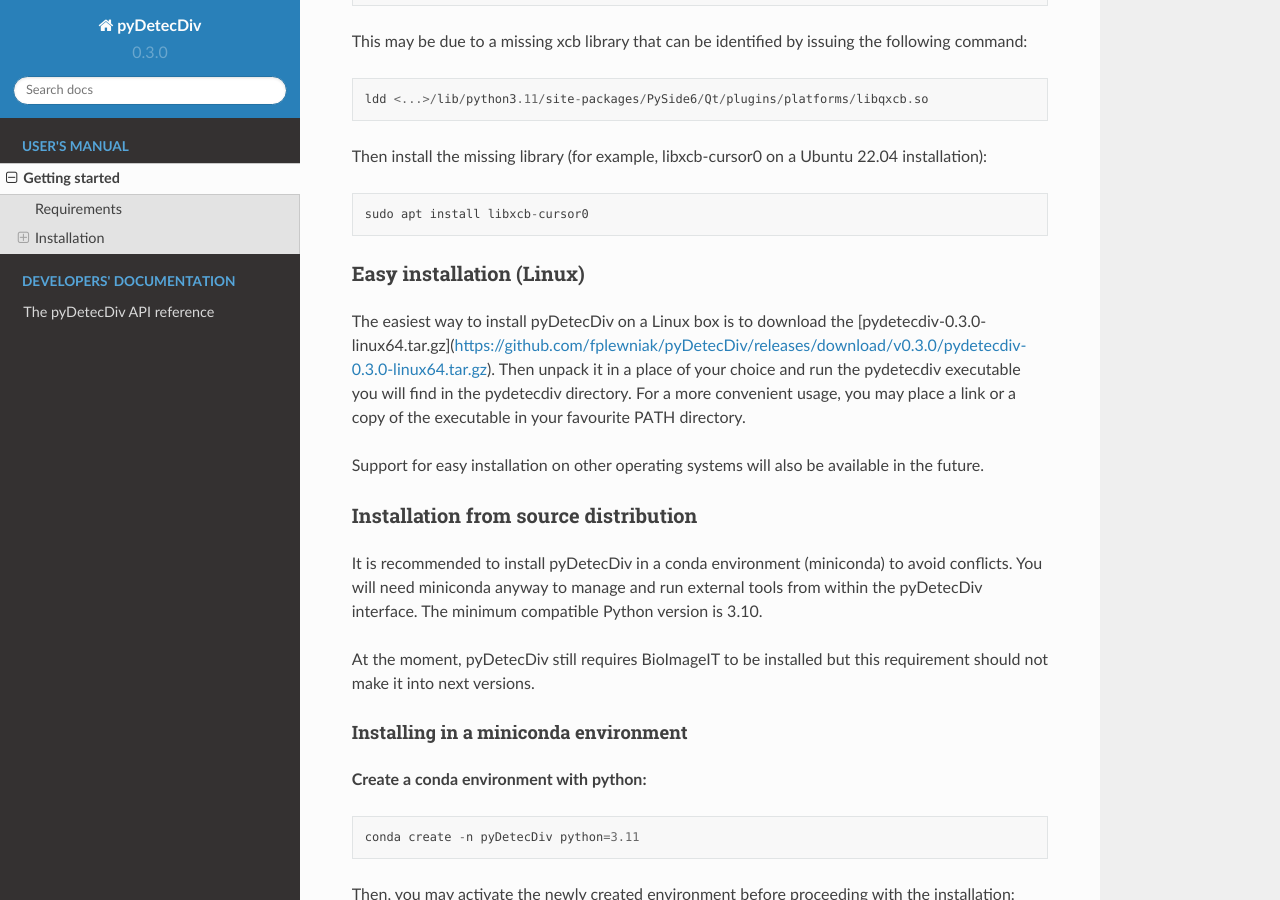
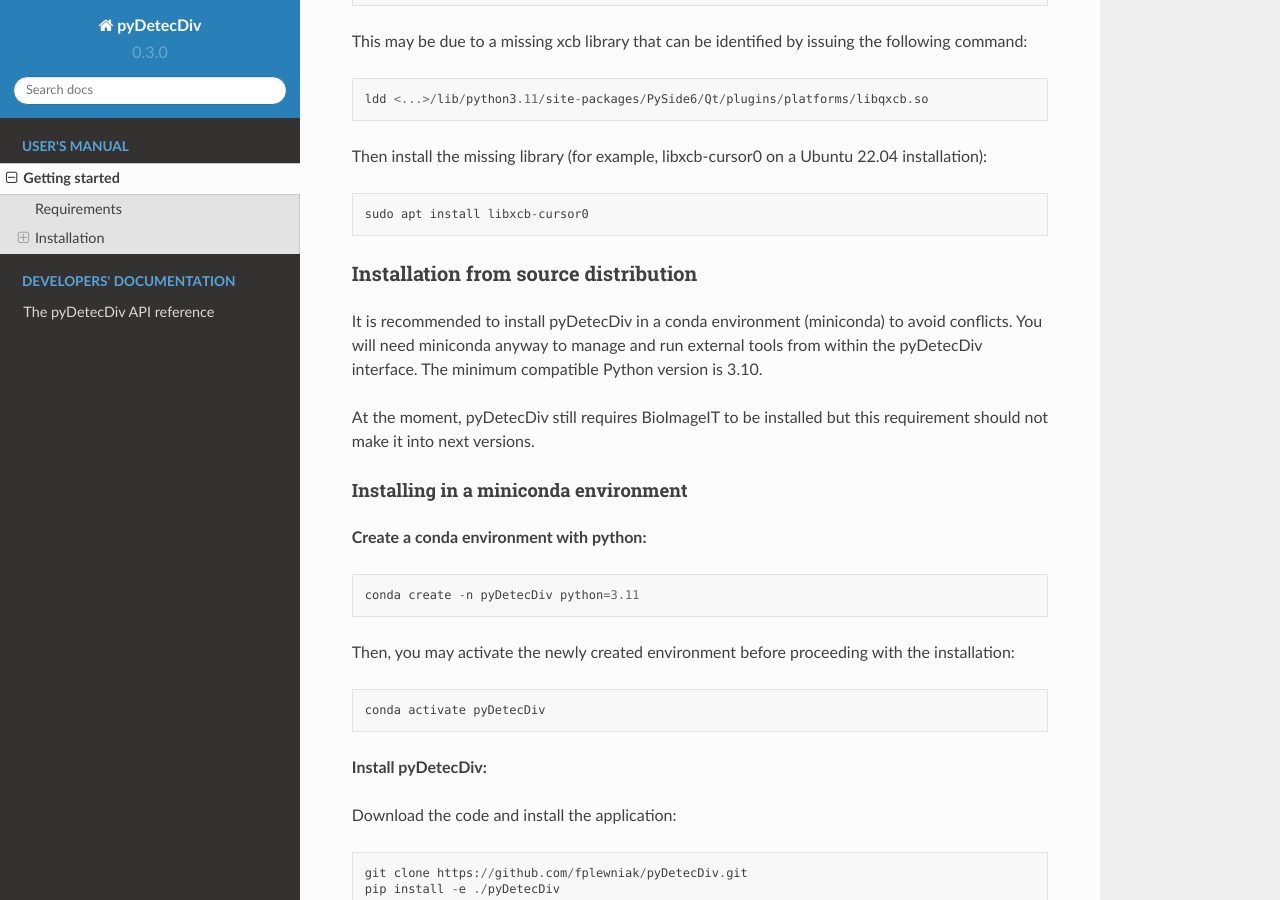
Before and after one commit to fplewniak/pyDetecDiv, a Sphinx documentation site: the page built from docs/source/getting_started.rst, in a window 1280 px wide and 900 px high, scrolled down 471 px. Built offline with Sphinx 7.4.7 and the Read the Docs theme 2.0.0, drawn with Linux system fonts in a browser that asks for light colours.

Commit message:
Removed Linux executable distribution as the executable built with pyinstaller did not work.

```diff
--- a/docs/source/getting_started.rst
+++ b/docs/source/getting_started.rst
@@ -27,15 +27,6 @@
 .. code-block::
 
 	sudo apt install libxcb-cursor0
-
-Easy installation (Linux)
-^^^^^^^^^^^^^^^^^^^^^^^^^
-
-The easiest way to install pyDetecDiv on a Linux box is to download the [pydetecdiv-0.3.0-linux64.tar.gz](https://github.com/fplewniak/pyDetecDiv/releases/download/v0.3.0/pydetecdiv-0.3.0-linux64.tar.gz).
-Then unpack it in a place of your choice and run the pydetecdiv executable you will find in the pydetecdiv directory.
-For a more convenient usage, you may place a link or a copy of the executable in your favourite PATH directory.
-
-Support for easy installation on other operating systems will also be available in the future.
 
 Installation from source distribution
 ^^^^^^^^^^^^^^^^^^^^^^^^^^^^^^^^^^^^^
```
